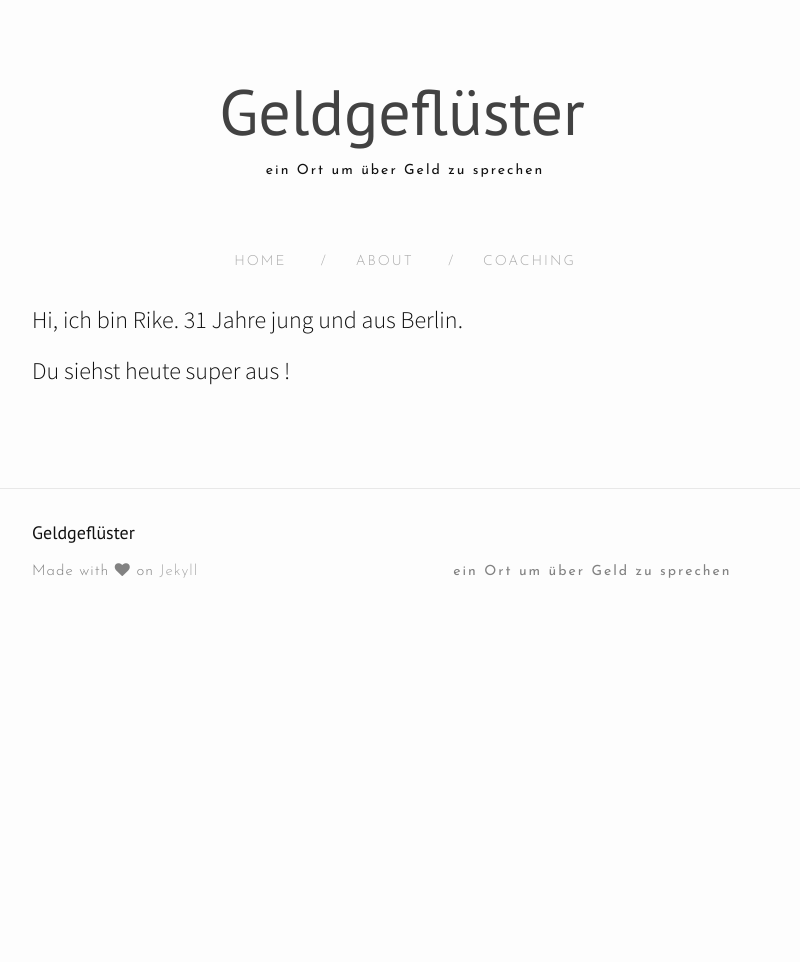
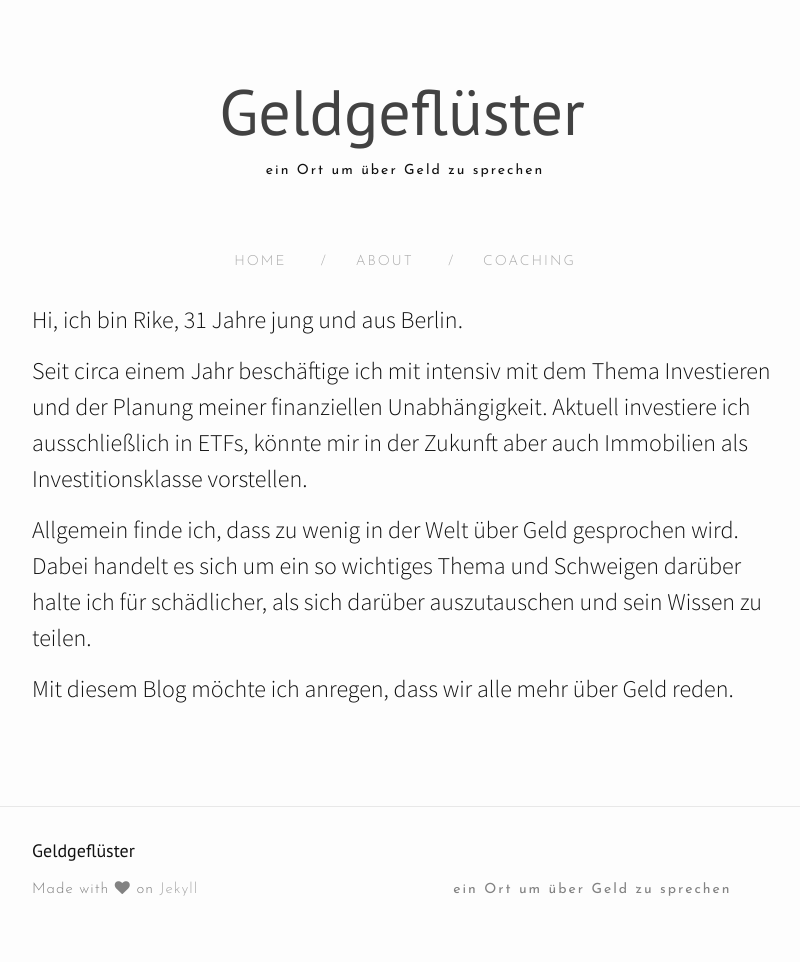
Before and after one commit to rikezahnpasta/rikezahnpasta.github.io, a Jekyll site: the page built from about.md, in a window 1280 px wide. Shown: the whole page, without its empty margins (238-1038 px from the left). Built offline with Jekyll 4.4.1, drawn with Linux system fonts in a browser that asks for light colours; nearby versions of some CDN libraries; before the commit the page ends 900 px from its top, so only the background shows below that.

Commit message:
About update

```diff
--- a/about.md
+++ b/about.md
@@ -4,6 +4,11 @@ title : About
 permalink: /about/
 ---
 
-Hi, ich bin Rike. 31 Jahre jung und aus Berlin.
+Hi, ich bin Rike, 31 Jahre jung und aus Berlin.
 
-Du siehst heute super aus !
+
+Seit circa einem Jahr beschäftige ich mit intensiv mit dem Thema Investieren und der Planung meiner finanziellen Unabhängigkeit. Aktuell investiere ich ausschließlich in ETFs, könnte mir in der Zukunft aber auch Immobilien als Investitionsklasse vorstellen.
+
+Allgemein finde ich, dass zu wenig in der Welt über Geld gesprochen wird. Dabei handelt es sich um ein so wichtiges Thema und Schweigen darüber halte ich für schädlicher, als sich darüber auszutauschen und sein Wissen zu teilen.
+
+Mit diesem Blog möchte ich anregen, dass wir alle mehr über Geld reden.
```
